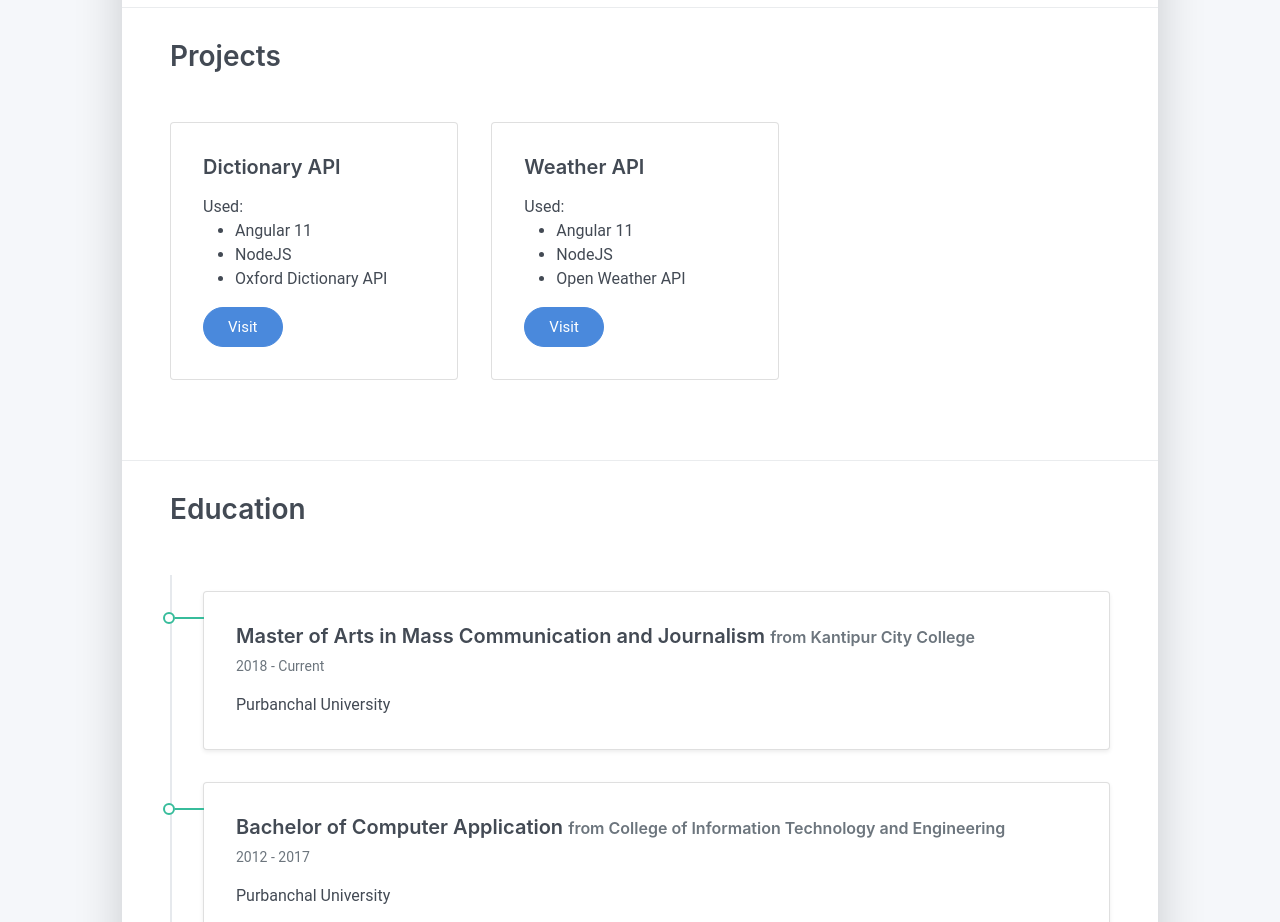
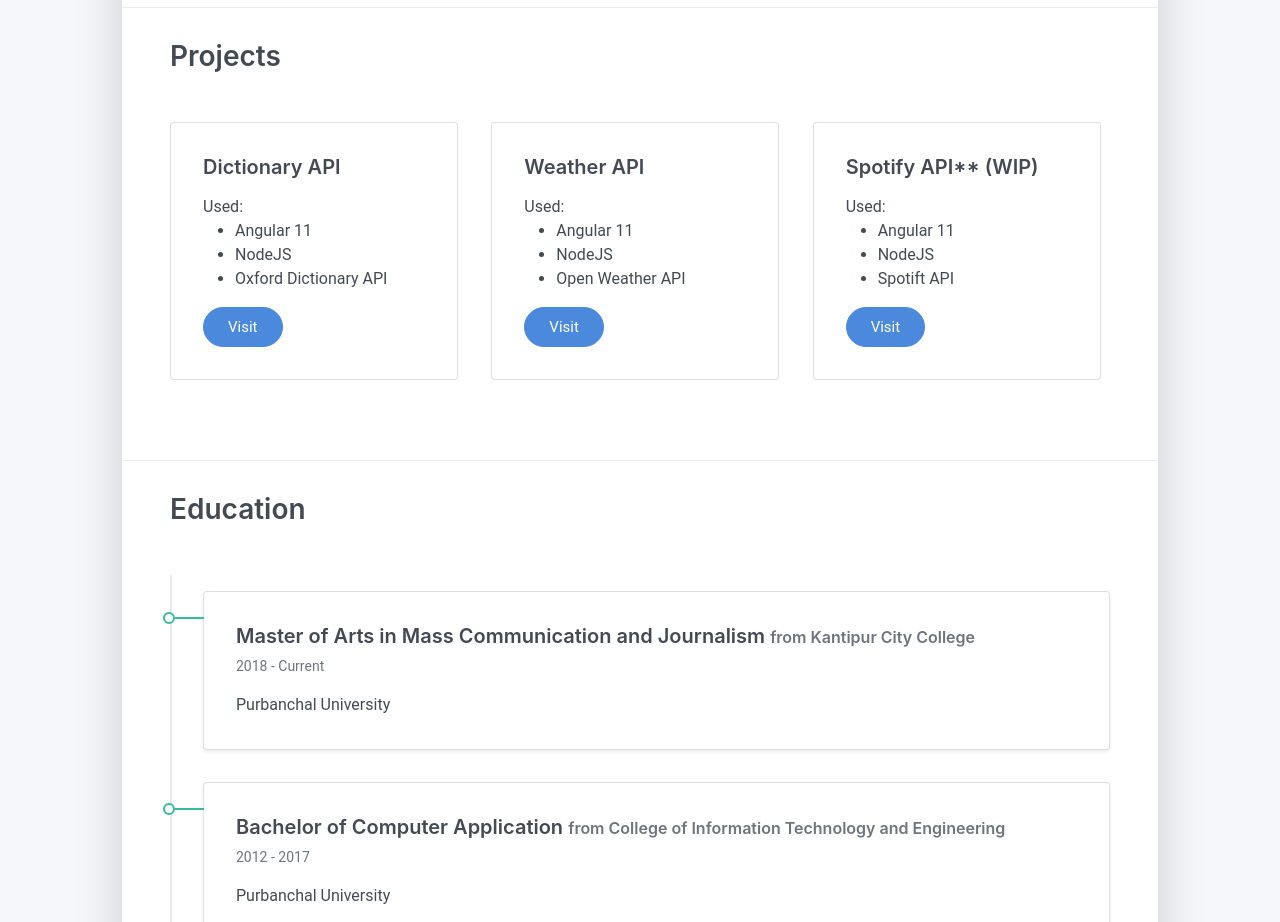
Before and after one commit to rohanmaharjan247/rohan-cv, an Angular app: page / in a window 1280 px wide. Shown: the part 2500-3422 px from the top of the page. Built offline with nearby package versions, Linux system fonts and the light colour scheme.

Commit message:
added spotify

```diff
--- a/src/app/app.component.html
+++ b/src/app/app.component.html
@@ -250,6 +250,22 @@
               </div>
             </div>
           </div>
+           <div class="col-md-4">
+            <div class="card" style="width: 18rem;">
+              <div class="card-body">
+                <h5 class="card-title">Spotify API** (WIP)</h5>
+                <div class="card-text">
+                  Used:
+                  <ul>
+                    <li>Angular 11</li>
+                    <li>NodeJS</li>
+                    <li>Spotift API</li>
+                  </ul>
+                </div>
+                <a href="https://workingwithapi.herokuapp.com/spotify" class="btn btn-primary" target="_blank">Visit</a>
+              </div>
+            </div>
+          </div>
         </div>
       </div>
       <hr class="d-print-none" />
```
